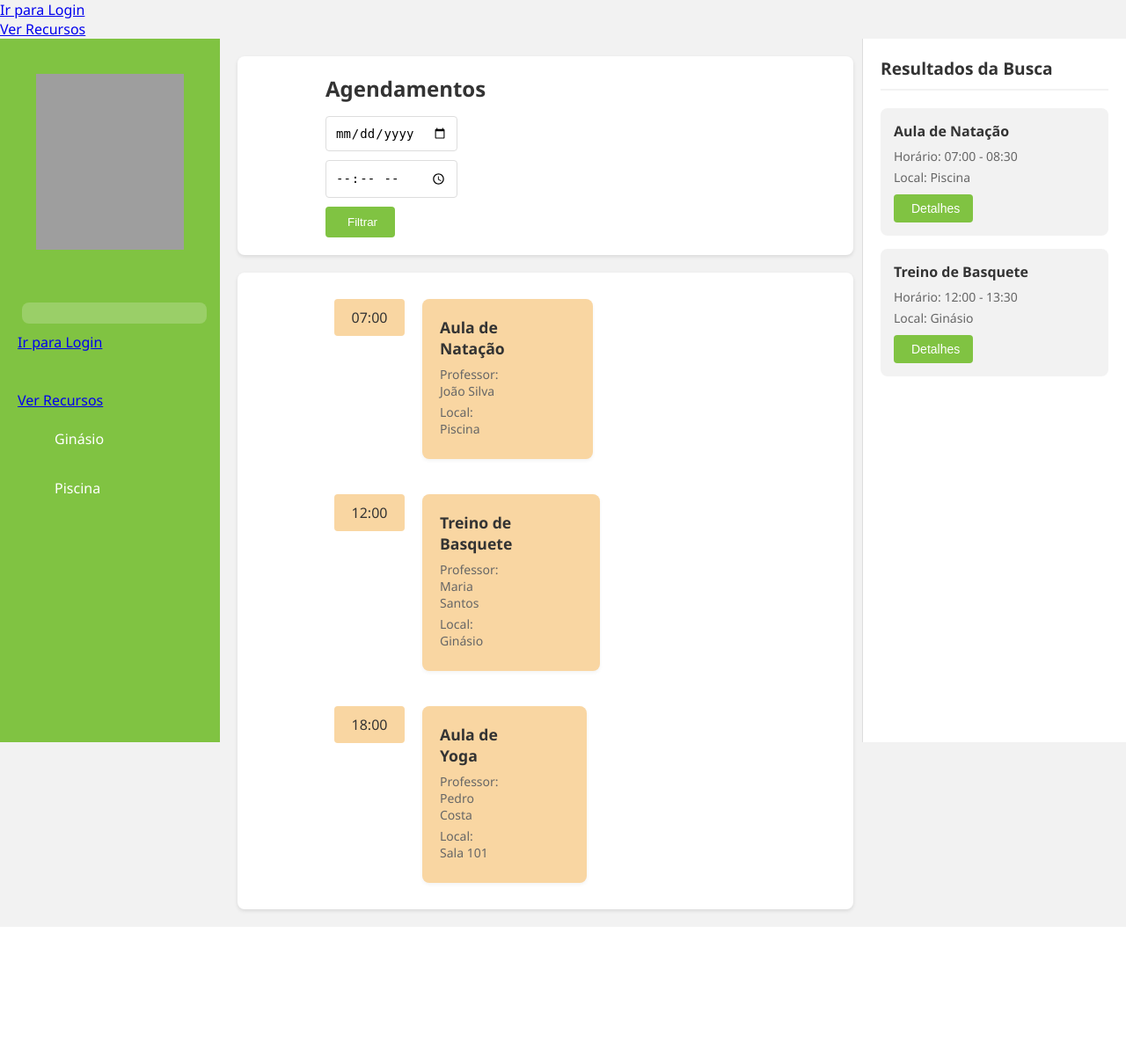
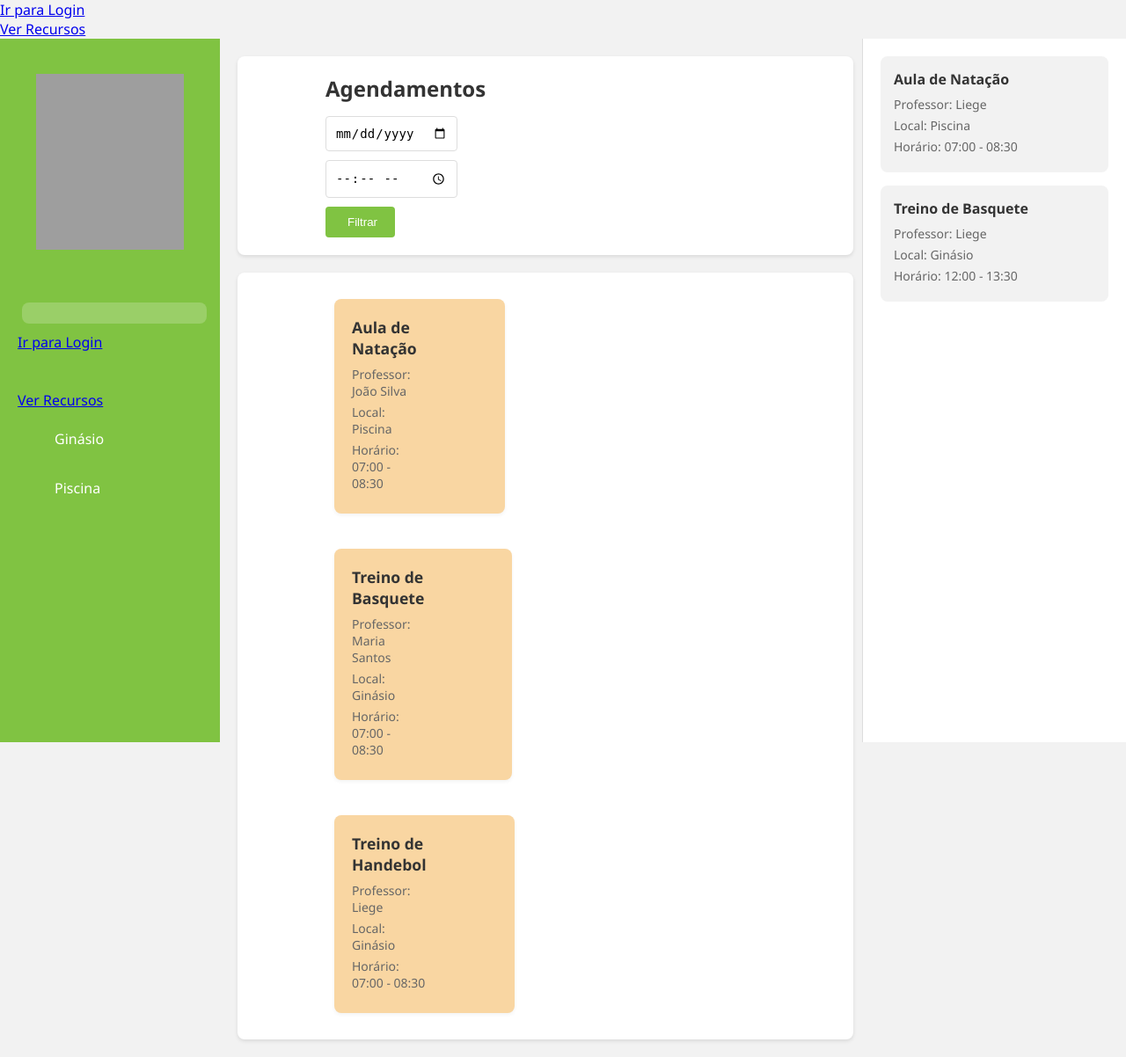
Before and after one commit to WilliannyLima/BE-Desk, a Django app: template blocoe/templates/inicio.html in a window 1280 px wide. Shown: the whole page at 88% size. Before the commit the page ends 1054 px from the top, so only its background shows below. Run offline with Django 5.2, Linux system fonts and the light colour scheme; the template is opened without the code that fills it, so the values that code supplies are empty; grey boxes are pictures that could not be loaded.

Commit message:
tentando ajeitar inicio e login

```diff
--- a/blocoe/templates/inicio.html
+++ b/blocoe/templates/inicio.html
@@ -63,27 +63,27 @@
             <div class="calendar-container">
                 <div class="time-slots">
                     <div class="time-slot">
-                        <div class="time-label">07:00</div>
                         <div class="schedule-block">
                             <h4>Aula de Natação</h4>
                             <p>Professor: João Silva</p>
                             <p>Local: Piscina</p>
+                            <p>Horário: 07:00 - 08:30</p>
                         </div>
                     </div>
                     <div class="time-slot">
-                        <div class="time-label">12:00</div>
                         <div class="schedule-block">
                             <h4>Treino de Basquete</h4>
                             <p>Professor: Maria Santos</p>
                             <p>Local: Ginásio</p>
+                            <p>Horário: 07:00 - 08:30</p>
                         </div>
                     </div>
                     <div class="time-slot">
-                        <div class="time-label">18:00</div>
                         <div class="schedule-block">
-                            <h4>Aula de Yoga</h4>
-                            <p>Professor: Pedro Costa</p>
-                            <p>Local: Sala 101</p>
+                            <h4>Treino de Handebol</h4>
+                            <p>Professor: Liege</p>
+                            <p>Local: Ginásio</p>
+                            <p>Horário: 07:00 - 08:30</p>
                         </div>
                     </div>
                 </div>
@@ -93,25 +93,18 @@
         <!-- Painel Lateral Direito -->
         <aside class="search-panel">
             <div class="search-container">
-                <h3>Resultados da Busca</h3>
                 <div class="search-results">
                     <div class="result-item">
                         <h4>Aula de Natação</h4>
+                        <p>Professor: Liege</p>
+                        <p>Local: Piscina</p>
                         <p>Horário: 07:00 - 08:30</p>
-                        <p>Local: Piscina</p>
-                        <button class="details-button">
-                            <i class="fas fa-info-circle"></i>
-                            Detalhes
-                        </button>
                     </div>
                     <div class="result-item">
                         <h4>Treino de Basquete</h4>
+                        <p>Professor: Liege</p>
+                        <p>Local: Ginásio</p>
                         <p>Horário: 12:00 - 13:30</p>
-                        <p>Local: Ginásio</p>
-                        <button class="details-button">
-                            <i class="fas fa-info-circle"></i>
-                            Detalhes
-                        </button>
                     </div>
                 </div>
             </div>
```
